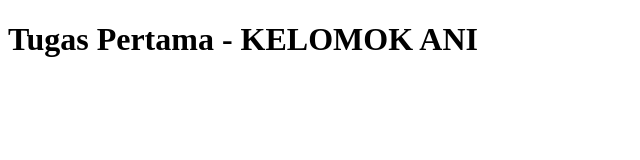
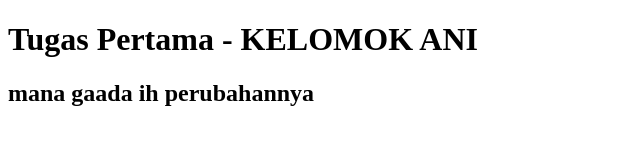
Before and after one commit to carlover4o4/ANI-ANI-ALIYA-NURUL-IREENA-, a plain HTML site: page index.html in a window 1280 px wide. Shown: the whole page, without its empty margins (0-640 px from the left). Drawn offline with Linux system fonts and the light colour scheme.

Commit message:
menambahkan h2 disini

```diff
--- a/index.html
+++ b/index.html
@@ -7,5 +7,6 @@
 </head>
 <body>
     <h1>Tugas Pertama - KELOMOK ANI</h1>
+    <h2>mana gaada ih perubahannya</h2>
 </body>
 </html>
```
